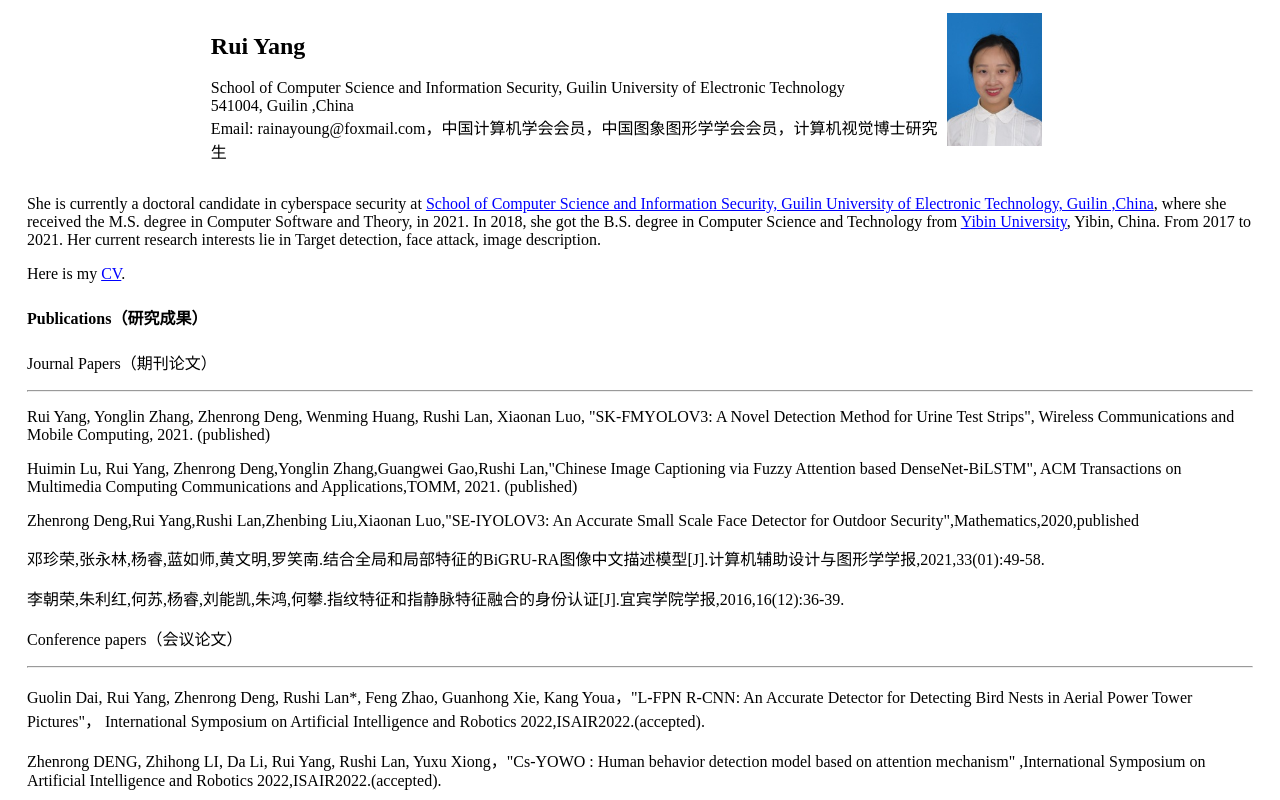
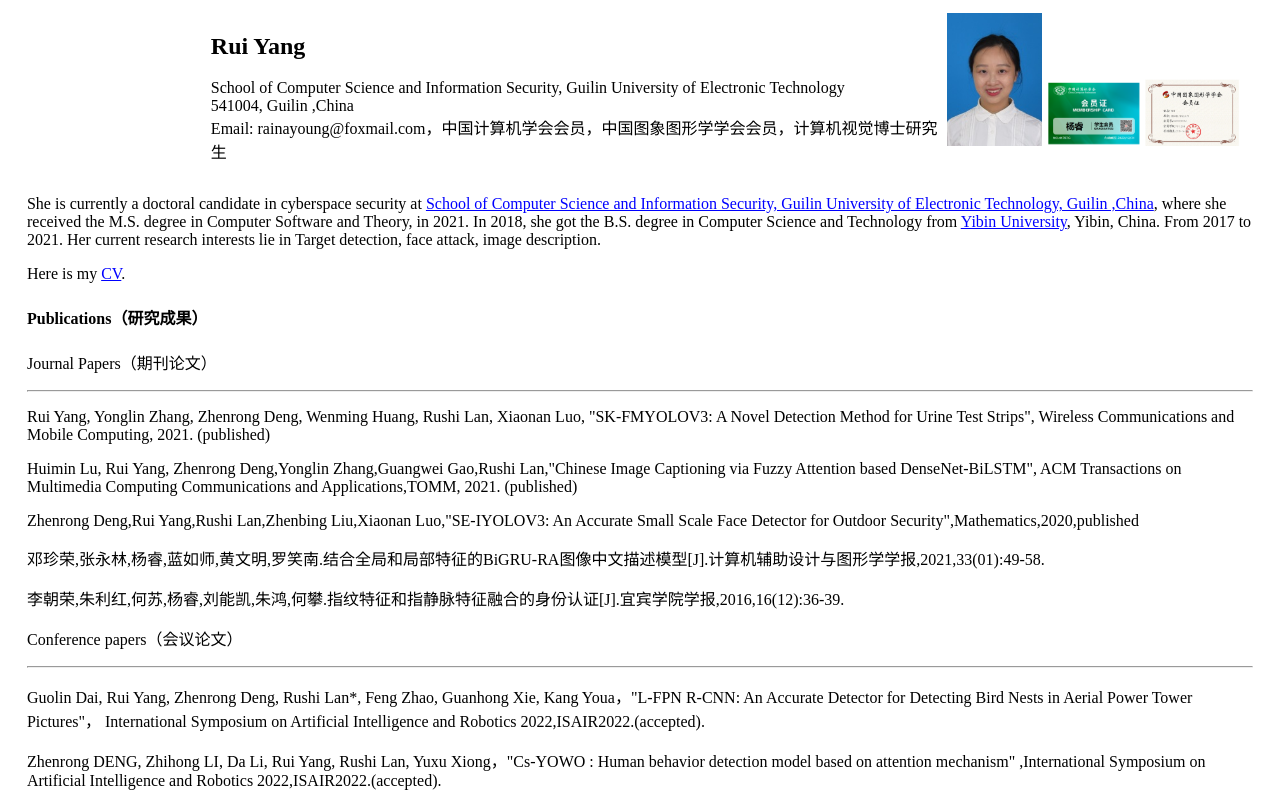
Before and after one commit to Rainayangyang/rainayangyang.github.io, a plain HTML site: page index.html in a window 1280 px wide. Shown: the top 800 px of the page. Drawn offline with Linux system fonts and the light colour scheme.

Commit message:
Update index.html

```diff
--- a/index.html
+++ b/index.html
@@ -38,6 +38,8 @@
     </div>
     <div class="main-right">
          <img src="yr.jpg" width="95"/>
+          <img src="CCF.png" width="95"/>
+          <img src="CCIG.png" width="95"/>
     </div>
     <div class="main-content">
     <p align="left">She is currently a doctoral candidate in cyberspace security at <a style="color: #0000FF" href="http://www.gliet.edu.cn">School of Computer Science and Information Security, Guilin University of Electronic Technology, Guilin ,China</a>, where she received the M.S. degree in Computer Software and Theory, in 2021. In 2018, she got the B.S. degree in Computer Science and Technology from <a style="color: #0000FF" href="http://www.yibinu.edu.cn/">Yibin University</a>, Yibin, China. From 2017 to 2021. Her current research interests lie in Target detection, face attack, image description.
```
